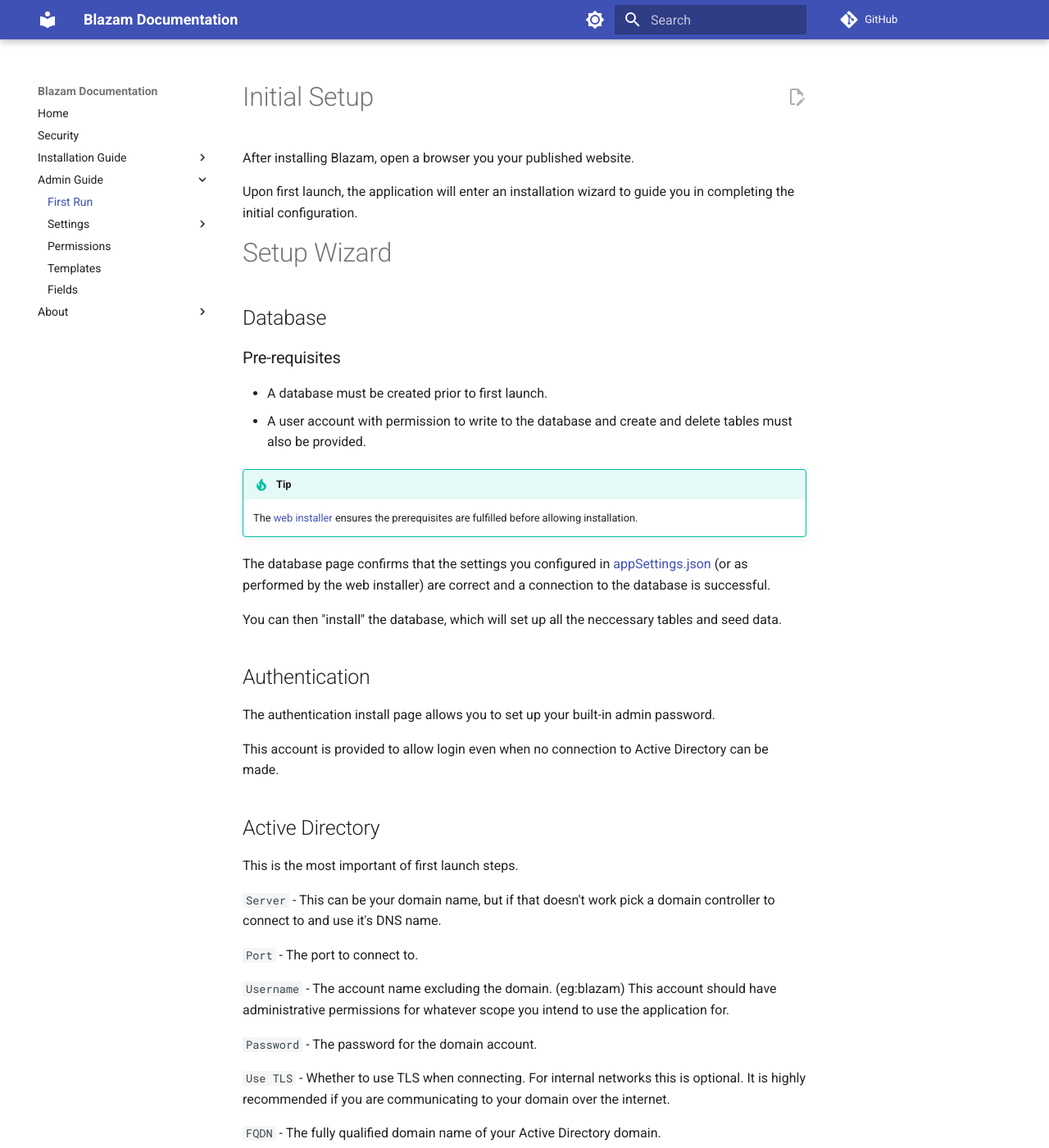
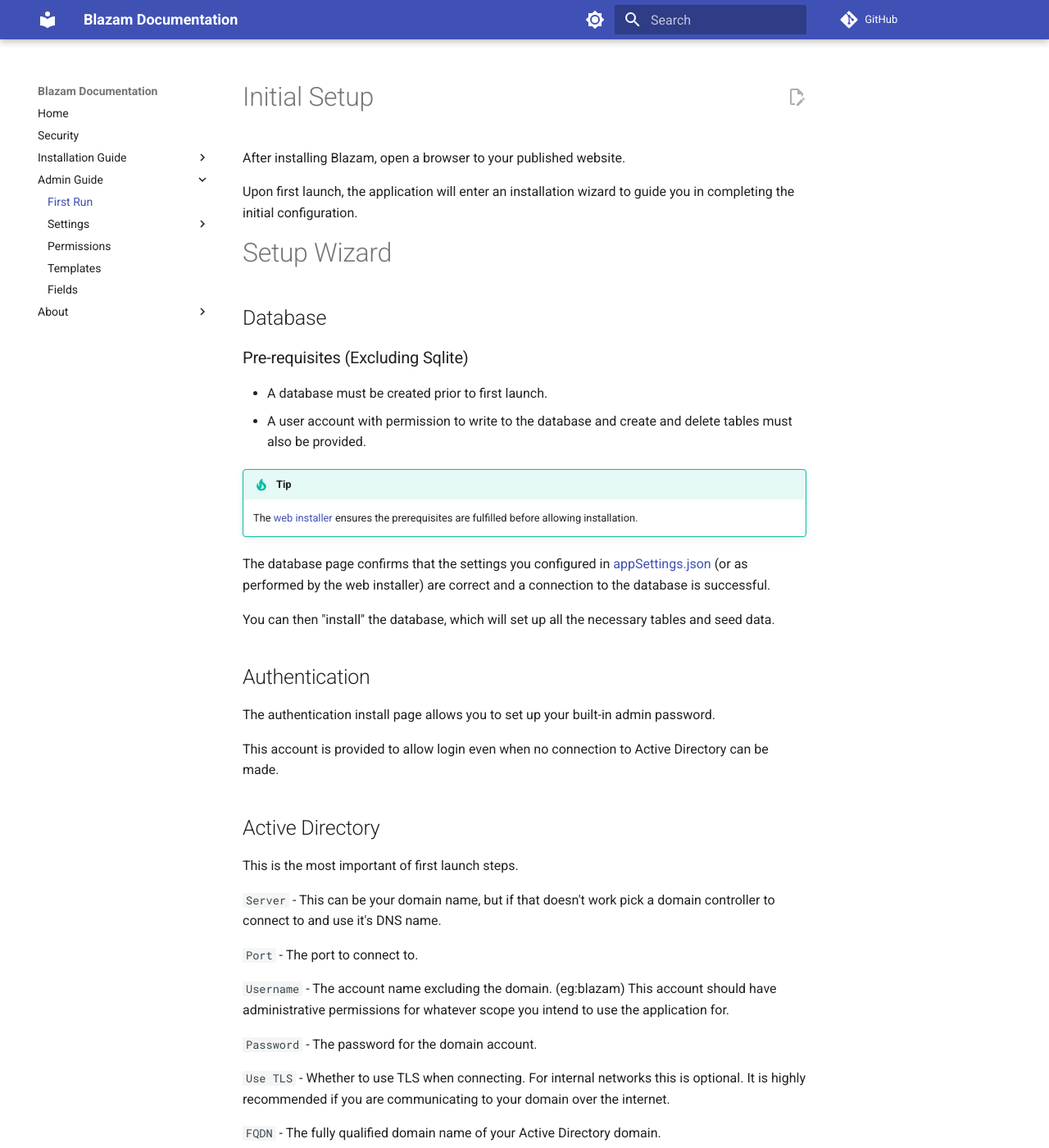
Before and after one commit to Blazam-App/docs.blazam.org, an MkDocs documentation site: the page built from docsource/admin/initialSetup.md, in a window 1280 px wide and 1400 px high. Shown: the whole window at 82% size. Built offline with MkDocs 1.6.1 and Material for MkDocs 9.7.7, drawn with Linux system fonts in a browser that asks for light colours; plug-ins that fetch from the network failed and are left out; comment, search, counter and statistics services are not loaded; some of the changed text lies outside the part shown.

```diff
--- a/docsource/admin/initialSetup.md
+++ b/docsource/admin/initialSetup.md
@@ -1,6 +1,6 @@
 # Initial Setup
 
-After installing Blazam, open a browser you your published website.
+After installing Blazam, open a browser to your published website.
 
 Upon first launch, the application will enter an installation wizard
 to guide you in completing the initial configuration.
@@ -8,7 +8,7 @@ to guide you in completing the initial configuration.
 # Setup Wizard
 ## Database
 
-### Pre-requisites
+### Pre-requisites (Excluding Sqlite)
 - A database must be created prior to first launch.
 - A user account with permission to write to the database and create and delete tables must also be provided.
 
@@ -20,7 +20,7 @@ to guide you in completing the initial configuration.
 The database page confirms that the settings you configured in [appSettings.json](../install/config.md) (or as performed by the web installer) are correct and a connection to the
 database is successful.
 
-You can then "install" the database, which will set up all the neccessary tables and seed data.
+You can then "install" the database, which will set up all the necessary tables and seed data.
 
 ## Authentication
 
--- a/mkdocs.yml
+++ b/mkdocs.yml
@@ -74,6 +74,7 @@ nav:
     - Installation Guide:
         - Web Installer: 'install/web.md'
         - Manual Installation: 'install/manual.md'
+        - Firewalls and Ports: 'install/firewall.md'
         - Configuration: 'install/config.md'
 
         - Updating:
```
Also changed, not shown: other parts of docsource/admin/initialSetup.md (+1 -1 lines), docsource/install/config.md (+12 -20 lines), docsource/install/firewall.md (added, +1 -0 lines), docsource/update/self.md (+2 -2 lines).
